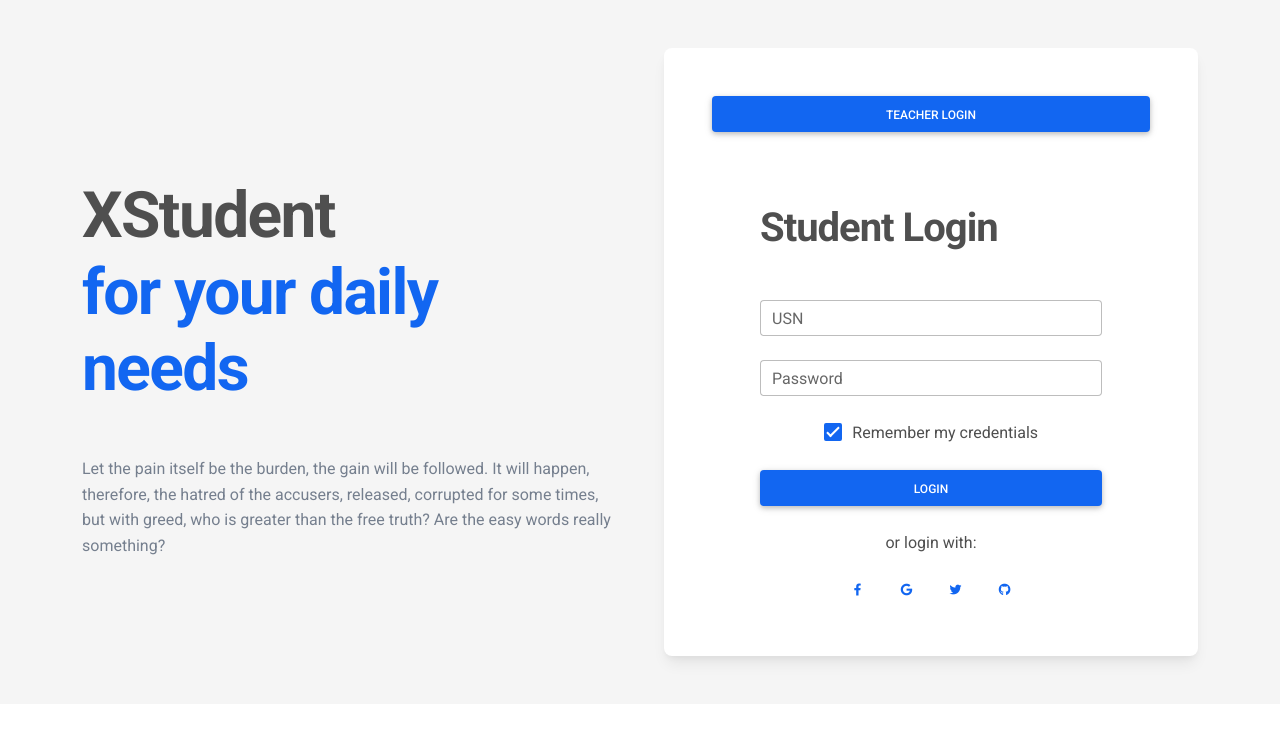
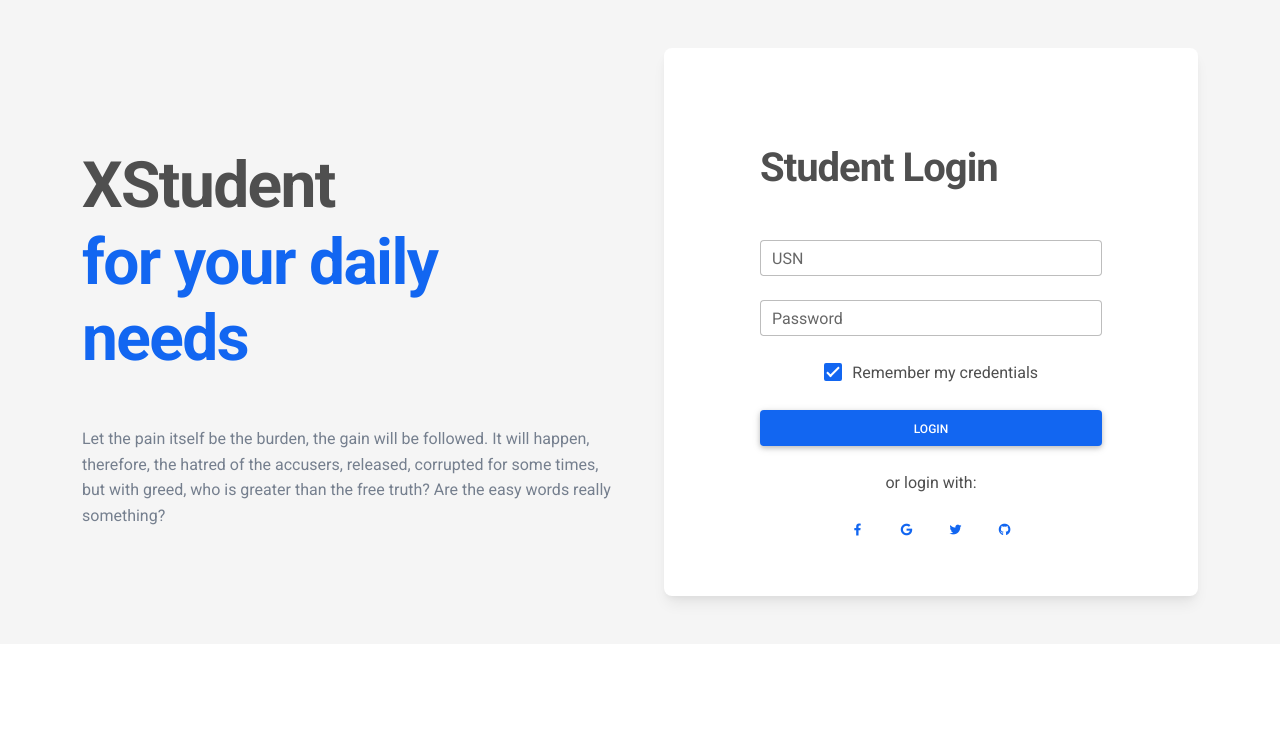
Before and after one commit to nitin8971/Xstudent, a PHP site: page / in a window 1280 px wide. Shown: the top 744 px of the page. After the commit the page ends 601 px from the top, so only its background shows below. Run offline with PHP 8.4, Linux system fonts and the light colour scheme.

Commit message:
Add files via upload

```diff
--- a/index.php
+++ b/index.php
@@ -37,10 +37,12 @@
                   </div>
                   <div class="col-lg-6 mb-5 mb-lg-0">
                     <div class="card">
+
                       <div class="card-body py-5 px-md-5">
 
-                        <form name="login" action="authentication.php" method="POST"> <!-- 2 column grid layout with text inputs for the first and last names -->
-                        <button type="submit" class="btn  btn-primary btn-block mb-4" aria-controls="#picker-editor">Teacher Login</button>
+                        <form name="login" action="authentication.php" method="POST">  <!-- 2 column grid layout with text inputs for the first and last names -->
+
+
               <div class="container">
 
                 <div class="row gx-lg- align-items-center">
```
